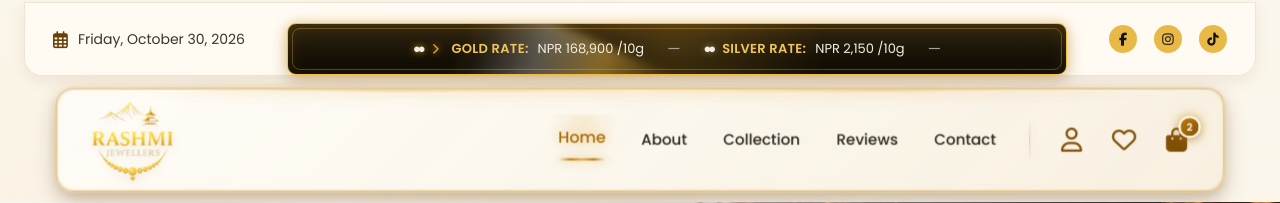
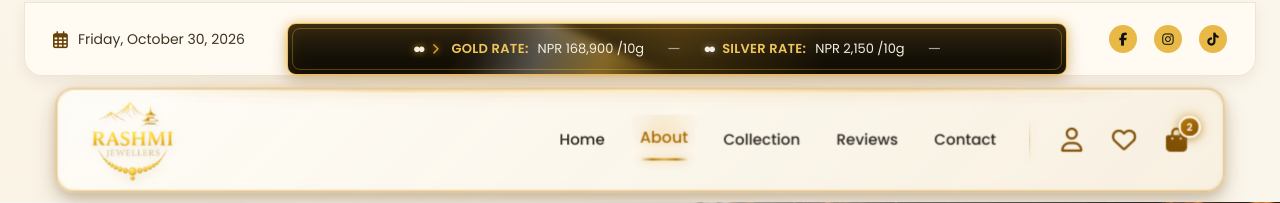
Before and after one commit to rayhaan8848/GoldMandu, a Django app: page /about/ in a window 1280 px wide. Shown: the top 203 px of the page. Run offline with Django 5.2, Linux system fonts and the light colour scheme; some web fonts are replaced.

Commit message:
navbar active correction

```diff
--- a/RashmiJewellers/templates/partials/navbar.html
+++ b/RashmiJewellers/templates/partials/navbar.html
@@ -19,11 +19,19 @@
             <!-- Navigation -->
             <div class="navbar-menu">
                 <ul class="nav-links">
-                    <li><a href="{% url 'home' %}" class="active">Home</a></li>
-                    <li><a href=" {% url "about" %} ">About</a></li>
-                    <li><a href="#collections">Collection</a></li>
-                    <li><a href="#reviews">Reviews</a></li>
-                    <li><a href="#contact">Contact</a></li>
+                    <li>
+                        <a href="{% url 'home' %}"{% if request.resolver_match.url_name == 'home' %} class="active" aria-current="page"{% endif %}>
+                            Home
+                        </a>
+                    </li>
+                    <li>
+                        <a href="{% url 'about' %}"{% if request.resolver_match.url_name == 'about' %} class="active" aria-current="page"{% endif %}>
+                            About
+                        </a>
+                    </li>
+                    <li><a href="{% url 'home' %}#collections">Collection</a></li>
+                    <li><a href="{% url 'home' %}#reviews">Reviews</a></li>
+                    <li><a href="{% url 'home' %}#contact">Contact</a></li>
                 </ul>
 
                 <div class="nav-divider"></div>
```
Also changed, not shown: RashmiJewellers/main/static/css/about.css (line endings or trailing spaces).
